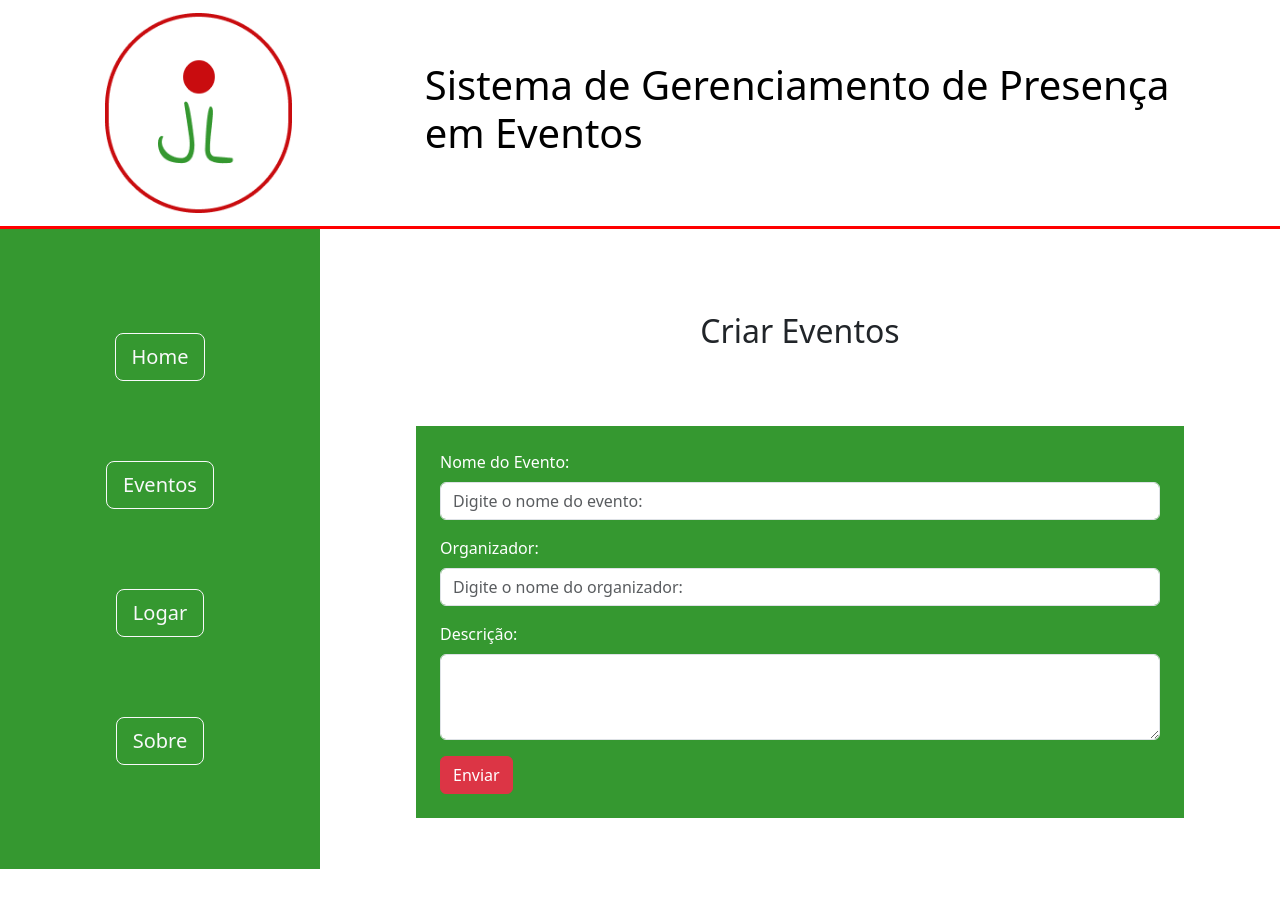
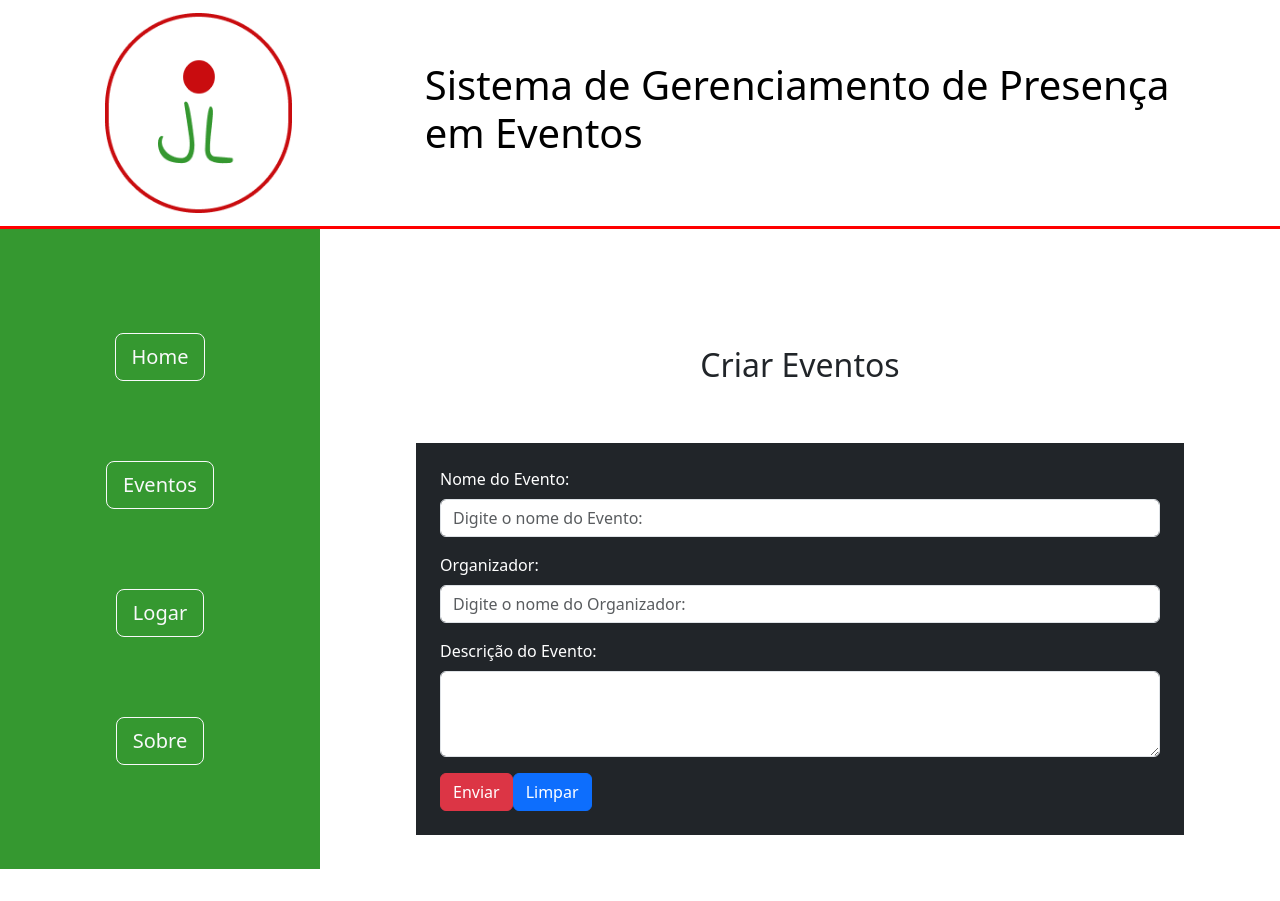
Before and after one commit to JadilsonJuniorJR/S.G.P.E_FRONTEND, a React (Create React App) app: page /eventos in a window 1280 px wide. Built offline with nearby package versions, Linux system fonts and the light colour scheme.

Commit message:
Ajustando o Formulário
Utilizando o modelo do React-hook-Form

```diff
--- a/src/pages/Eventos/index.jsx
+++ b/src/pages/Eventos/index.jsx
@@ -1,97 +1,101 @@
+// IMPORTANDO BIBLIOTECAS
+import axios from "axios"
 import { Container, Row, Col } from "react-bootstrap";
-import axios from "axios"
 
+// IMPORTANDO ROTAS
+import { useNavigate } from "react-router-dom";
+
+// IMPORTANDO ELEMENTOS
 import Button from 'react-bootstrap/Button';
 import Form from 'react-bootstrap/Form';
+import { useForm } from "react-hook-form";
 
+// IMPORTANDO ESTILO
 // import logo from "../../assets/icone_evento.png"
 import styles from "./styles.module.css";
-import { useState, useEffect } from "react";
+
+
+// Notificação
+import { ToastContainer, toast } from 'react-toastify';
+import 'react-toastify/dist/ReactToastify.css';
+
+
 
 export default function Eventos() {
 
-  const [nome_evento, setNome_Evento] = useState('');
-  const [organizador, setOrganizador] = useState('');
-  const [descricao, setDescricao] = useState('');
 
+  // Utilizando a biblioteca userForm
+  const { register, handleSubmit, reset } = useForm();
 
-  // const [dados, setDados] = useState({
-  //   nome_evento: '',
-  //   organizador: '',
-  //   descricao: ''
-  // })
+  // Utilizando navegações entre rotas
+  const navigate = useNavigate()
 
-  // const handleInput = (e) => {
-  //   setDados({...dados, [e.target.name]: e.target.e })
-  //   console.log(dados)
-  // }
+  // Função para limpar campo de formulario
+  const limparForm = (e) => {
+    reset({
+      nome_evento: '',
+      organizador: '',
+      descricao: '',
+    })
+  }
 
-  // const handleSubmit = (evento) => {
-  //   evento.preventDefault();
-  //   axios.post("http://localhost:3001/evento/inserir", { dados })
-  //     .then(response => console.log(response))
-  //     .catch((err) => {
-  //       console.error("ops! ocorreu um erro" + err);
-  //     });
-  //   // alert("Enviou")
-  // }
-
-
-  // const handleSubmit = (evento) => {
-  //   evento.preventDefault();
-  //   axios.post("http://localhost:3001/evento/inserir", nome_evento,organizador,descricao )
-  //     .then(response => console.log(response))
-  //     .catch((err) => {
-  //       console.error("ops! ocorreu um erro" + err);
-  //     });
-  //   // alert("Enviou")
-  // }
-
-
-    const postData = (evento)=>{
-      evento.preventDefault();
-        axios.post("http://localhost:3001/evento/inserir", {nome_evento,organizador,descricao} )
-          .then(response => console.log(response))
+  // REALIZANDO POST PARA O SERVIDOR
+  const postData = async (evento) => {
+    console.log(evento)
+    await toast.promise(
+      axios.post("http://localhost:3001/evento/inserir", { evento }), {
+      pending: 'Enviando ....',
+      success: 'Evento Registrado',
+      error: 'Evento não Registrado'
+    })
+      .then(response => {
+        console.log(response.status + " Evento enviado")
+        // REALIZANDO ESPERA PARA REDIRECIONAMENTO DE PAGINA
+        setTimeout(() => { return navigate("/") }, 5000)
+      })
       .catch((err) => {
         console.error("ops! ocorreu um erro" + err);
       });
-        // alert("Enviou")
   }
 
+
   return (
-    <Container>
+    <Container fluid>
       <Row>
         <Col sm={12} md={12} lg={12} className={` ${styles.caixa_comprimento}`}>
+          <ToastContainer></ToastContainer>
           <h2 >Criar Eventos </h2>
-          <Container fluid className={` ${styles.caixa_interna} ${' p-4'}`}>
-            <Form className="overflow-hidden">
+          <Container fluid className={` ${styles.caixa_interna} ${' p-4 bg-dark'}`}>
 
-              <Form.Group className="mb-3" controlId="formBasicNomeEvento">
+            <Form onSubmit={handleSubmit(postData)} className="overflow-hidden">
+
+              <Form.Group className="mb-3" controlId="nome_evento">
                 <Form.Label>Nome do Evento: </Form.Label>
-                <Form.Control type="text" placeholder="Digite o nome do evento:"
-                  value={nome_evento}
-                  onChange={(e) => setNome_Evento(e.target.value)} />
+                <Form.Control as='input' type="text" placeholder="Digite o nome do Evento:"
+                  {...register('nome_evento')}
+                />
               </Form.Group>
 
-              <Form.Group className="mb-3" controlId="formBasicOrganizador">
+              <Form.Group className="mb-3" controlId="organizador">
                 <Form.Label>Organizador:</Form.Label>
-                <Form.Control type="text" placeholder="Digite o nome do organizador:"
-                  value={organizador}
-                  onChange={(e) => setOrganizador(e.target.value)} />
+                <Form.Control as='input' type="text" placeholder="Digite o nome do Organizador:"
+                  {...register('organizador')} />
               </Form.Group>
 
-              <Form.Group className="mb-3" controlId="exampleForm.ControlTextarea1">
-                <Form.Label>Descrição:</Form.Label>
-                <Form.Control as="textarea" className={styles.form_tamanho} rows={3}
-                  value={descricao}
-                  onChange={(e) => setDescricao(e.target.value)} />
+              <Form.Group className="mb-3" controlId="descricao">
+                <Form.Label>Descrição do Evento:</Form.Label>
+                <Form.Control as='textarea' type="text" rows={3}
+                  {...register('descricao')} />
               </Form.Group>
 
-              <Button variant="danger" type="submit" onClick={postData}>
+              <Button variant="danger" type="submit" >
                 Enviar
               </Button>
+              <Button variant="primary" type="button"
+                onClick={limparForm} >
+                Limpar
+              </Button>
             </Form>
-
           </Container>
 
         </Col>
--- a/src/pages/Usuarios/cadastrar_usuarios.jsx
+++ b/src/pages/Usuarios/cadastrar_usuarios.jsx
@@ -1,34 +1,33 @@
+// IMPORTANDO BIBLIOTECAS
+import axios from "axios"
 import { Container, Row, Col } from "react-bootstrap";
-import axios from "axios"
 
+// IMPORTANDO ROTAS
+import { useNavigate } from "react-router-dom";
 
-import { useNavigate } from "react-router-dom";
+// IMPORTANDO ELEMENTOS
 import Button from 'react-bootstrap/Button';
 import Form from 'react-bootstrap/Form';
+import { useForm } from "react-hook-form";
+import { ErrorMessage } from "@hookform/error-message";
 
+// IMPORTANDO ESTILO
 import styles from "./styles.module.css";
-import { useForm } from "react-hook-form";
 
-
-
+// Notificação
 import { ToastContainer, toast } from 'react-toastify';
 import 'react-toastify/dist/ReactToastify.css';
-
 
 
 
 export default function Cadastrar_usuario() {
 
     // Utilizando a biblioteca userForm
-    const { register, handleSubmit, reset } = useForm();
+    const { register, handleSubmit, reset, formState: { errors} } = useForm();
 
     // Utilizando navegações entre rotas
     const navigate = useNavigate()
 
-    const notify = async () => {
-        toast.success("Enviado com Sucesso");
-        console.log("Enviou")
-    }
     // Função para limpar campo de formulario
     const limparForm = (e) => {
         reset({
@@ -41,13 +40,21 @@ export default function Cadastrar_usuario() {
 
 
 
-    const postData = (evento) => {
+    const postData = async (evento) => {
         console.log(evento)
-        axios.post("http://localhost:3001/participante/cadastrar", { evento })
+        await toast.promise(
+            axios.post("http://localhost:3001/participante/cadastrar", { evento }), {
+            pending: 'Enviando ....',
+            success: 'Cadastro Registrado',
+            error: 'Cadastro não Registrado'
+        })
             .then(response => {
                 console.log(response.status + "Usuario enviado")
-                notify()
-                // return navigate("/")
+                // notify()
+
+                setTimeout(() => { return navigate("/") }, 5000)
+
+
             })
             .catch((err) => {
                 console.error("ops! ocorreu um erro" + err);
@@ -59,7 +66,7 @@ export default function Cadastrar_usuario() {
     return (
         <Container fluid>
             <Row>
-                <Col sm={12} md={6} lg={12} className={` ${styles.caixa_comprimento}`}>
+                <Col sm={12} md={12} lg={12} className={` ${styles.caixa_comprimento}`}>
                     <ToastContainer></ToastContainer>
                     <h2 >Formulário de Inscrições </h2>
                     <Container fluid className={` ${styles.caixa_interna} ${' p-4 bg-dark'}`}>
@@ -74,9 +81,15 @@ export default function Cadastrar_usuario() {
 
                             <Form.Group className="mb-3" controlId="matricula_user">
                                 <Form.Label>Matrícula:</Form.Label>
-                                <Form.Control as='input' type="number" placeholder="Digite a sua matrícula:"
-                                    {...register('matricula')} />
+                                <Form.Control as='input' type="number" placeholder="Digite a sua matrícula:" required
+                                    {...register('matricula', { required: 'Preenchimento Obrigatorio !', maxLength: 10 })} />
                             </Form.Group>
+                            <ErrorMessage
+                                errors={errors}
+                                name="matricula_user"
+
+                            />
+
 
                             <Form.Group className="mb-3" controlId="curso_user">
                                 <Form.Label>Curso:</Form.Label>
```
Lines whose indentation alone changed are shown as unchanged.
